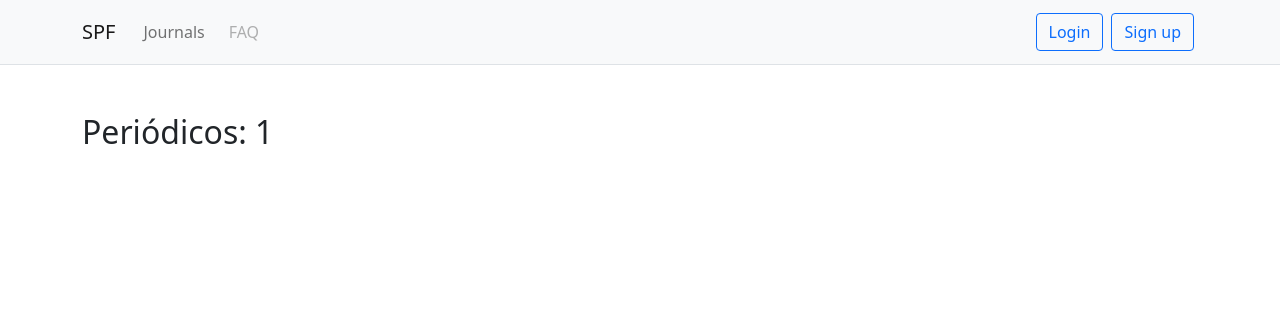
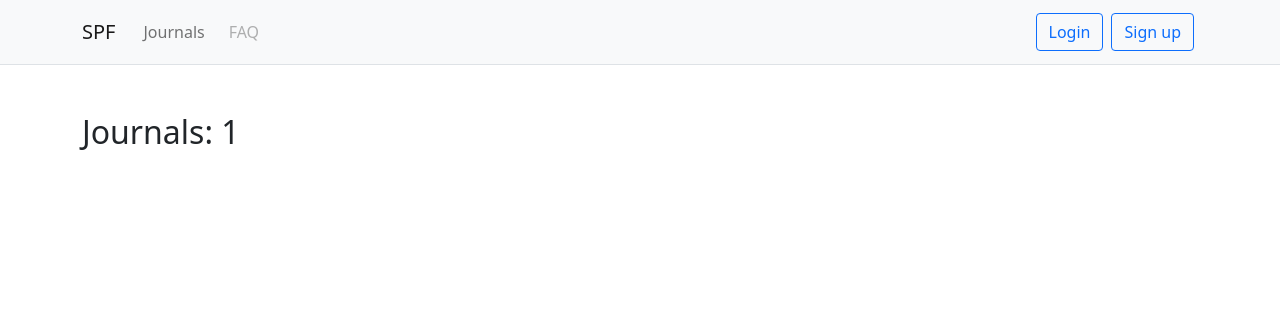
Before and after one commit to scieloorg/kernel_to_webiste, a Django app: template spf/core/templates/journals.html in a window 1280 px wide. Shown: the top 325 px of the page. Run offline with Django 3.2, Linux system fonts and the light colour scheme; the template is opened without the code that fills it: most values are stand-ins (such as "Sample title", 1, 10 or a date in 2020); some libraries are stand-ins or nearby versions.

Commit message:
adiciona tradução ao template journals

```diff
--- a/spf/core/templates/journals.html
+++ b/spf/core/templates/journals.html
@@ -1,11 +1,12 @@
 {% extends "base.html" %}
+{% load i18n %}
 
 {% block title %}
-SciELO Publishing Framework - Periódicos
+SciELO Publishing Framework - {% trans 'Journals' %}
 {% endblock %}
 
 {% block content %}
 <div class="row justify-content-center pt-5">
-    <h2>Periódicos: {{ num_journals }}</h2>
+    <h2>{% trans 'Journals' %}: {{ num_journals }}</h2>
 </div>
 {% endblock %}
```
